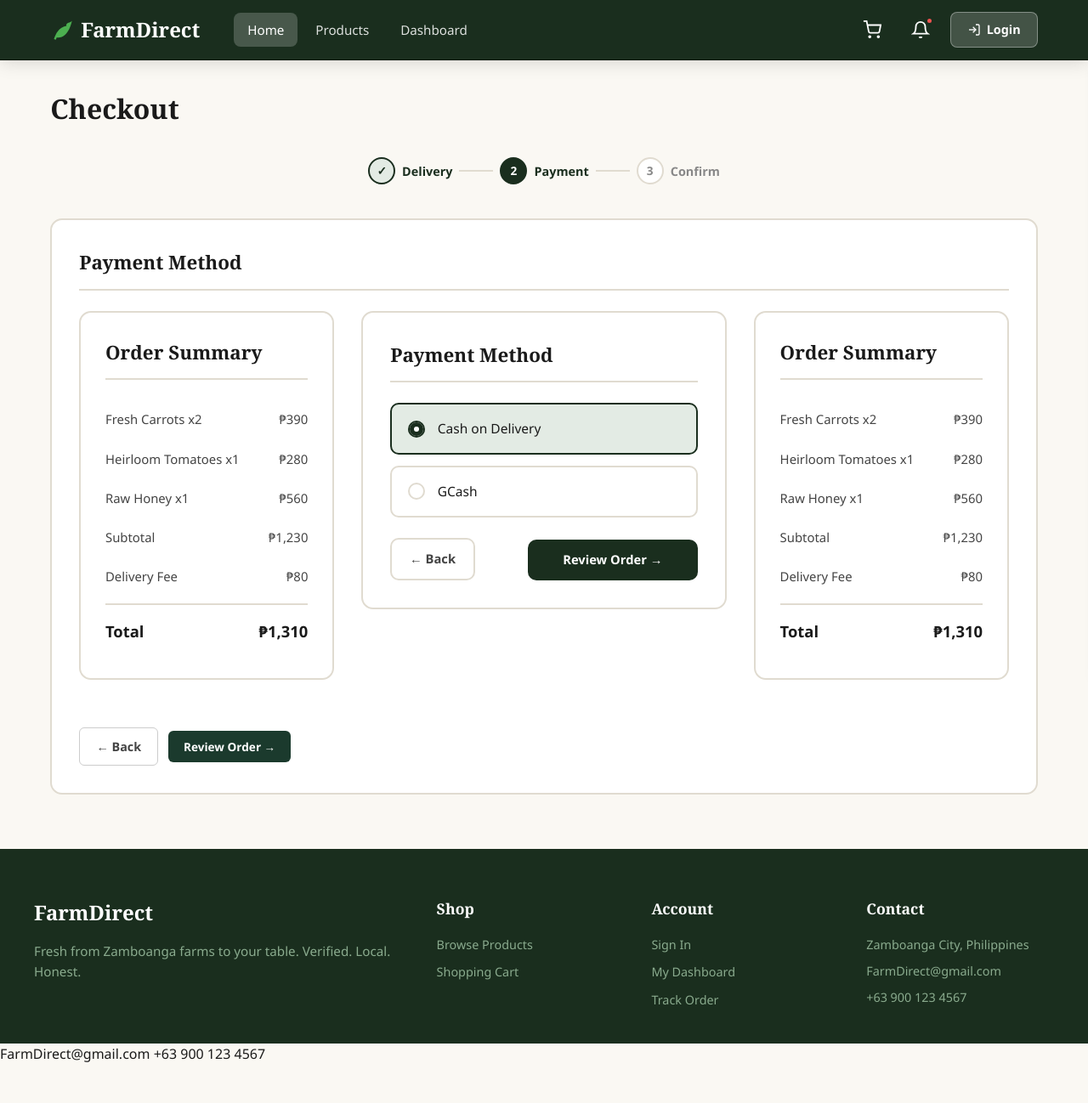
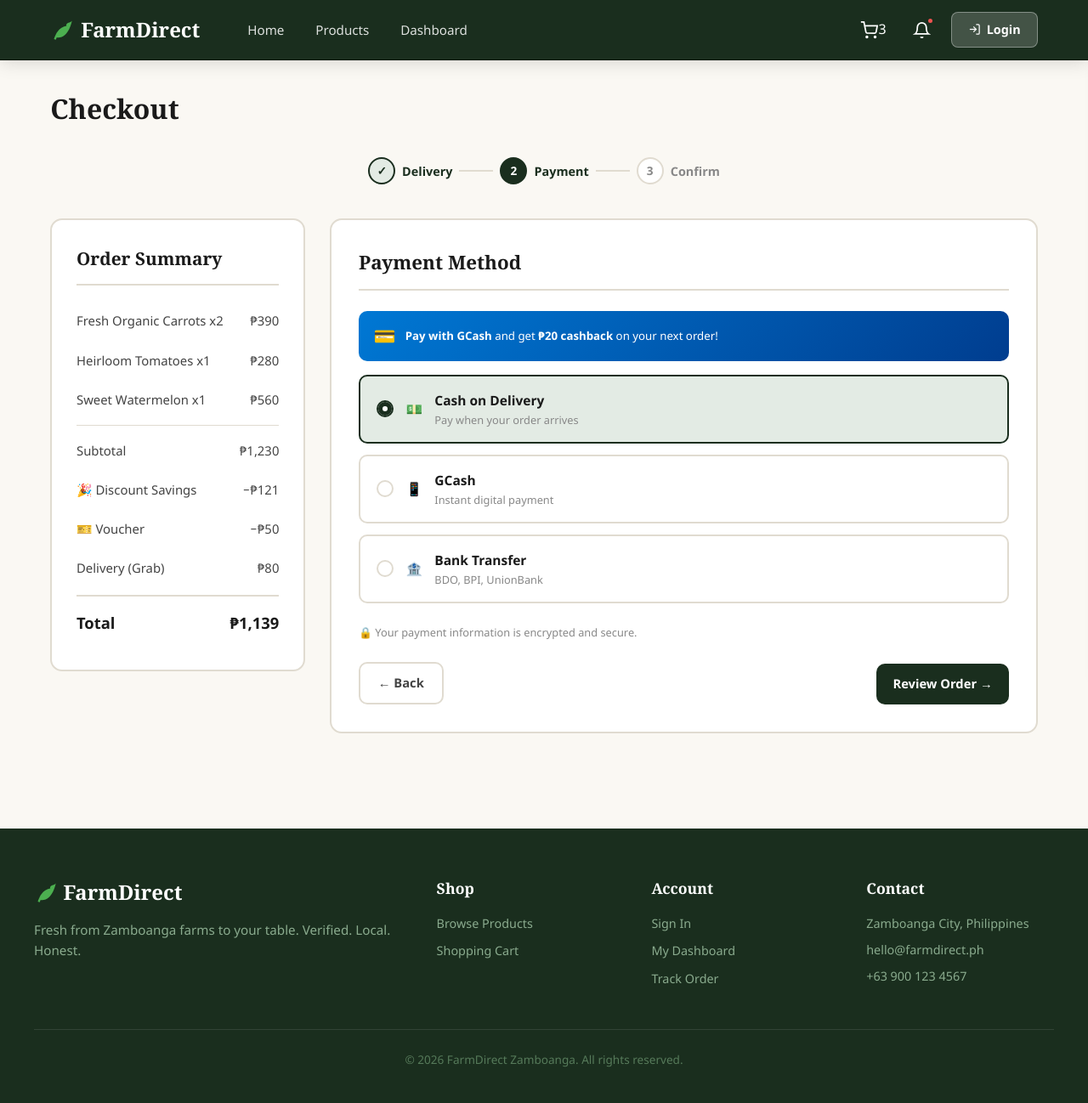
Before and after one commit to ty202500601-design/FarmDirect, a plain HTML site: page USER/checkout-payment.html in a window 1280 px wide. Shown: the whole page at 85% size. Drawn offline with Linux system fonts and the light colour scheme.

Commit message:
Revise checkout payment layout and details
Updated payment method section to include GCash promo and adjusted order summary details.

```diff
--- a/USER/checkout-payment.html
+++ b/USER/checkout-payment.html
@@ -4,128 +4,39 @@
 <meta charset="UTF-8">
 <meta name="viewport" content="width=device-width, initial-scale=1.0">
 <title>Payment – FarmDirect</title>
-<!-- Shared stylesheet for all USER pages -->
 <link rel="stylesheet" href="style.css">
 <style>
-/* On mobile the layout stacks vertically.
-   Order Summary is placed first in the DOM so it naturally appears above Payment Method.
-   On desktop both columns sit side by side. */
-.checkout-layout {
-  display: flex;
-  gap: 2rem;
-  align-items: flex-start;
-  flex-wrap: wrap;
-}
-.checkout-form-wrap {
-  flex: 1;
-  min-width: 280px;
-}
-.summary-card {
-  flex: 0 0 300px;
-}
-
-/* On mobile the summary card sits above the form because of DOM order */
-@media (max-width: 700px) {
-  .checkout-layout {
-    flex-direction: column;
-  }
-  .summary-card {
-    flex: none;
-    width: 100%;
-    /* Summary is first in DOM, so it already appears above payment method */
-  }
-}
+.checkout-layout { display: flex; gap: 1.8rem; align-items: flex-start; flex-wrap: wrap; }
+.checkout-form-wrap { flex: 1; min-width: 280px; }
+.summary-card { flex: 0 0 300px; }
+@media (max-width: 760px) { .checkout-layout { flex-direction: column-reverse; } .summary-card { flex: none; width: 100%; } }
+@media (max-width: 600px) { .step-nav { flex-direction: column-reverse; gap: 0.8rem; } .step-nav .secondary-btn, .step-nav .add-cart-btn { width: 100%; text-align: center; justify-content: center; } }
+.gcash-form { display: none; padding: 1rem; background: var(--cream); border-radius: 10px; margin-top: 0.5rem; border: 1px solid var(--border); }
+#pay-gcash:checked ~ .gcash-form { display: block; }
+.pay-security { display: flex; align-items: center; gap: 0.5rem; font-size: 0.8rem; color: var(--text-light); margin-top: 1rem; }
 </style>
 </head>
 <body>
 
-<!-- NAVIGATION BAR -->
-<!-- NAVIGATION BAR — same across all USER pages -->
 <nav class="navbar">
   <input type="checkbox" id="menu-check" class="menu-checkbox">
   <div class="nav-inner">
-    <a href="../index.html" class="logo">
-      <span class="logo-leaf"></span>
-      <span>FarmDirect</span>
-    </a>
-    <div class="nav-links">
-      <a href="../index.html" class="nav-link active">Home</a>
-      <a href="products.html" class="nav-link">Products</a>
-      <a href="Dashboard.html" class="nav-link">Dashboard</a>
-    </div>
+    <a href="../index.html" class="logo"><span class="logo-leaf"></span><span>FarmDirect</span></a>
+    <div class="nav-links"><a href="../index.html" class="nav-link">Home</a><a href="products.html" class="nav-link">Products</a><a href="Dashboard.html" class="nav-link">Dashboard</a></div>
     <div class="nav-actions">
-      <a href="cart.html" class="cart-btn" title="Cart">
-        <svg width="22" height="22" viewBox="0 0 24 24" fill="none" stroke="currentColor" stroke-width="2">
-          <circle cx="9" cy="21" r="1"/><circle cx="20" cy="21" r="1"/>
-          <path d="M1 1h4l2.68 13.39a2 2 0 0 0 2 1.61h9.72a2 2 0 0 0 2-1.61L23 6H6"/>
-        </svg>
-      </a>
-      <div class="notif-wrap">
-        <button class="notif-btn" tabindex="0" aria-label="Notifications">
-          <svg width="22" height="22" viewBox="0 0 24 24" fill="none" stroke="currentColor" stroke-width="2">
-            <path d="M18 8A6 6 0 0 0 6 8c0 7-3 9-3 9h18s-3-2-3-9"/>
-            <path d="M13.73 21a2 2 0 0 1-3.46 0"/>
-          </svg>
-          <span class="notif-badge"></span>
-        </button>
-        <div class="notif-dropdown">
-          <div class="notif-header"><h4>Notifications</h4></div>
-          <div class="notif-list">
-            <div class="notif-item">
-              <div class="notif-icon"><svg width="20" height="20" viewBox="0 0 24 24" fill="none" stroke="currentColor" stroke-width="2"><path d="M21 15a2 2 0 0 1-2 2H7l-4 4V5a2 2 0 0 1 2-2h14a2 2 0 0 1 2 2z"/></svg></div>
-              <div class="notif-content"><strong>Green Valley Farm</strong><p>Your carrots order is ready for pickup today!</p><span class="notif-time">10 min ago</span></div>
-            </div>
-            <div class="notif-item">
-              <div class="notif-icon"><svg width="20" height="20" viewBox="0 0 24 24" fill="none" stroke="currentColor" stroke-width="2"><path d="M21 15a2 2 0 0 1-2 2H7l-4 4V5a2 2 0 0 1 2-2h14a2 2 0 0 1 2 2z"/></svg></div>
-              <div class="notif-content"><strong>Sunrise Farm</strong><p>Fresh tomatoes harvested this morning!</p><span class="notif-time">1 hour ago</span></div>
-            </div>
-            <div class="notif-item">
-              <div class="notif-icon"><svg width="20" height="20" viewBox="0 0 24 24" fill="none" stroke="currentColor" stroke-width="2"><path d="M21 15a2 2 0 0 1-2 2H7l-4 4V5a2 2 0 0 1 2-2h14a2 2 0 0 1 2 2z"/></svg></div>
-              <div class="notif-content"><strong>Beeline Apiary</strong><p>Honey restocked! Get yours while supplies last.</p><span class="notif-time">3 hours ago</span></div>
-            </div>
-            <div class="notif-item">
-              <div class="notif-icon"><svg width="20" height="20" viewBox="0 0 24 24" fill="none" stroke="currentColor" stroke-width="2"><circle cx="12" cy="12" r="10"/><path d="M12 6v6l4 2"/></svg></div>
-              <div class="notif-content"><strong>Seasonal Alert</strong><p>Mango season is here! Fresh mangoes from Vitali farms now available.</p><span class="notif-time">5 hours ago</span></div>
-            </div>
-            <div class="notif-item">
-              <div class="notif-icon"><svg width="20" height="20" viewBox="0 0 24 24" fill="none" stroke="currentColor" stroke-width="2"><circle cx="12" cy="12" r="10"/><path d="M12 6v6l4 2"/></svg></div>
-              <div class="notif-content"><strong>Coming Soon</strong><p>Lanzones season starts in April from Culianan farms.</p><span class="notif-time">1 day ago</span></div>
-            </div>
-          </div>
-        </div>
-      </div>
-      <a href="../Login/login.html" class="login-btn">
-        <svg width="16" height="16" viewBox="0 0 24 24" fill="none" stroke="currentColor" stroke-width="2">
-          <path d="M15 3h4a2 2 0 0 1 2 2v14a2 2 0 0 1-2 2h-4"/>
-          <polyline points="10 17 15 12 10 7"/><line x1="15" y1="12" x2="3" y2="12"/>
-        </svg>
-        Login
-      </a>
-      <label for="menu-check" class="menu-toggle">
-        <span></span><span></span><span></span>
-      </label>
+      <a href="cart.html" class="cart-btn"><svg width="21" height="21" viewBox="0 0 24 24" fill="none" stroke="currentColor" stroke-width="2"><circle cx="9" cy="21" r="1"/><circle cx="20" cy="21" r="1"/><path d="M1 1h4l2.68 13.39a2 2 0 0 0 2 1.61h9.72a2 2 0 0 0 2-1.61L23 6H6"/></svg><span class="cart-count">3</span></a>
+      <div class="notif-wrap"><button class="notif-btn" tabindex="0" aria-label="Notifications"><svg width="21" height="21" viewBox="0 0 24 24" fill="none" stroke="currentColor" stroke-width="2"><path d="M18 8A6 6 0 0 0 6 8c0 7-3 9-3 9h18s-3-2-3-9"/><path d="M13.73 21a2 2 0 0 1-3.46 0"/></svg><span class="notif-badge"></span></button><div class="notif-dropdown"><div class="notif-header"><h4>Notifications</h4></div><div class="notif-list"><div class="notif-item"><div class="notif-icon"><svg width="18" height="18" viewBox="0 0 24 24" fill="none" stroke="currentColor" stroke-width="2"><circle cx="12" cy="12" r="10"/><path d="M12 6v6l4 2"/></svg></div><div class="notif-content"><strong>Tip</strong><p>Pay with GCash and get ₱20 cashback on your next order!</p><span class="notif-time">Promo</span></div></div></div></div></div>
+      <a href="../Login/login.html" class="login-btn"><svg width="15" height="15" viewBox="0 0 24 24" fill="none" stroke="currentColor" stroke-width="2"><path d="M15 3h4a2 2 0 0 1 2 2v14a2 2 0 0 1-2 2h-4"/><polyline points="10 17 15 12 10 7"/><line x1="15" y1="12" x2="3" y2="12"/></svg>Login</a>
+      <label for="menu-check" class="menu-toggle"><span></span><span></span><span></span></label>
     </div>
   </div>
   <label for="menu-check" class="menu-overlay"></label>
-  <div class="menu-panel">
-    <div class="menu-section">
-      <h3>Navigation</h3>
-      <a href="../index.html" class="menu-item">Home</a>
-      <a href="products.html" class="menu-item">Browse Products</a>
-      <a href="Dashboard.html" class="menu-item">My Dashboard</a>
-      <a href="cart.html" class="menu-item">Shopping Cart</a>
-    </div>
-    <a href="cart.html" class="menu-cta">View Cart</a>
-  </div>
+  <div class="menu-panel"><div class="menu-section"><h3>Navigation</h3><a href="../index.html" class="menu-item">Home</a><a href="products.html" class="menu-item">Browse Products</a><a href="Dashboard.html" class="menu-item">My Dashboard</a><a href="cart.html" class="menu-item">Shopping Cart</a></div><a href="cart.html" class="menu-cta">View Cart</a></div>
 </nav>
 
-<!-- CHECKOUT FLOW — Step 2 of 3: Payment -->
 <div class="checkout-wrap">
   <div class="container">
     <h1 class="page-title">Checkout</h1>
-
-    <!-- STEP INDICATOR -->
-    <!-- STEP INDICATOR — Step 1 marked done, Step 2 active -->
     <div class="checkout-steps">
       <div class="step done"><span class="step-num">✓</span> Delivery</div>
       <div class="step-line"></div>
@@ -134,110 +45,91 @@
       <div class="step"><span class="step-num">3</span> Confirm</div>
     </div>
 
-    <!-- TWO-COLUMN LAYOUT -->
     <div class="checkout-layout">
+      <!-- ORDER SUMMARY (first in DOM = top on mobile) -->
+      <div class="summary-card">
+        <h2>Order Summary</h2>
+        <div class="summary-row"><span>Fresh Organic Carrots x2</span><span>₱390</span></div>
+        <div class="summary-row"><span>Heirloom Tomatoes x1</span><span>₱280</span></div>
+        <div class="summary-row"><span>Sweet Watermelon x1</span><span>₱560</span></div>
+        <div style="height:1px;background:var(--border);margin:0.4rem 0;"></div>
+        <div class="summary-row"><span>Subtotal</span><span>₱1,230</span></div>
+        <div class="summary-row savings"><span>🎉 Discount Savings</span><span>−₱121</span></div>
+        <div class="summary-row savings"><span>🎫 Voucher</span><span>−₱50</span></div>
+        <div class="summary-row"><span>Delivery (Grab)</span><span>₱80</span></div>
+        <div class="summary-row total-row"><span>Total</span><span>₱1,139</span></div>
+      </div>
 
-      <!-- PAYMENT METHOD (left / top on mobile) -->
+      <!-- PAYMENT METHOD -->
       <div class="checkout-form-wrap">
         <h2>Payment Method</h2>
 
-    <!-- TWO-COLUMN LAYOUT: Order Summary (left/top) + Payment Method (right/bottom)
-         On mobile the summary card appears first because it comes first in the DOM -->
-    <div class="checkout-layout">
+        <!-- GCash promo -->
+        <div style="background:linear-gradient(135deg,#0078d4,#003d8f);color:#fff;border-radius:10px;padding:0.8rem 1.1rem;margin-bottom:1rem;display:flex;align-items:center;gap:0.7rem;font-size:0.83rem;">
+          <span style="font-size:1.3rem;">💳</span>
+          <div><strong>Pay with GCash</strong> and get <strong>₱20 cashback</strong> on your next order!</div>
+        </div>
 
-      <!-- ORDER SUMMARY — shown first in DOM so it stacks above Payment on mobile -->
-      <div class="summary-card">
-        <h2>Order Summary</h2>
-        <div class="summary-row"><span>Fresh Carrots x2</span><span>₱390</span></div>
-        <div class="summary-row"><span>Heirloom Tomatoes x1</span><span>₱280</span></div>
-        <div class="summary-row"><span>Raw Honey x1</span><span>₱560</span></div>
-        <div class="summary-row"><span>Subtotal</span><span>₱1,230</span></div>
-        <div class="summary-row"><span>Delivery Fee</span><span>₱80</span></div>
-        <div class="summary-row total-row"><span>Total</span><span>₱1,310</span></div>
-      </div>
-
-      <!-- PAYMENT METHOD — appears below summary on mobile, beside it on desktop -->
-      <div class="checkout-form-wrap">
-        <h2>Payment Method</h2>
-
-        <!-- Payment options: Cash on Delivery or GCash -->
         <div class="payment-options">
           <input type="radio" name="payment" id="pay-cod" checked>
           <label for="pay-cod" class="pay-label">
-            <span class="pay-radio-dot"></span>Cash on Delivery
+            <span class="pay-radio-dot"></span>
+            <span class="pay-icon">💵</span>
+            <div style="flex:1;">
+              <div style="font-weight:700;">Cash on Delivery</div>
+              <div style="font-size:0.8rem;color:var(--text-light);">Pay when your order arrives</div>
+            </div>
           </label>
 
           <input type="radio" name="payment" id="pay-gcash">
           <label for="pay-gcash" class="pay-label">
-            <span class="pay-radio-dot"></span>GCash
+            <span class="pay-radio-dot"></span>
+            <span class="pay-icon">📱</span>
+            <div style="flex:1;">
+              <div style="font-weight:700;">GCash <span style="background:var(--orange);color:#fff;font-size:0.65rem;font-weight:700;padding:0.1rem 0.4rem;border-radius:3px;margin-left:0.3rem;">+₱20 Cashback</span></div>
+              <div style="font-size:0.8rem;color:var(--text-light);">Instant digital payment</div>
+            </div>
+          </label>
+          <!-- GCash form reveals when gcash is selected (CSS trick) -->
+          <div class="gcash-form">
+            <div class="form-group" style="margin-bottom:0.7rem;">
+              <label>GCash Number</label>
+              <div class="phone-wrap"><span class="phone-prefix">+63</span><input type="tel" placeholder="917 000 0000"></div>
+            </div>
+          </div>
+
+          <input type="radio" name="payment" id="pay-bank">
+          <label for="pay-bank" class="pay-label">
+            <span class="pay-radio-dot"></span>
+            <span class="pay-icon">🏦</span>
+            <div style="flex:1;">
+              <div style="font-weight:700;">Bank Transfer</div>
+              <div style="font-size:0.8rem;color:var(--text-light);">BDO, BPI, UnionBank</div>
+            </div>
           </label>
         </div>
 
-        <!-- Navigation buttons -->
+        <div class="pay-security">
+          🔒 Your payment information is encrypted and secure.
+        </div>
+
         <div class="step-nav">
           <a href="checkout.html" class="secondary-btn">← Back</a>
-          <a href="checkout-confirm.html" class="add-cart-btn" style="max-width:200px;">Review Order →</a>
+          <a href="checkout-confirm.html" class="add-cart-btn" style="width:auto;">Review Order →</a>
         </div>
       </div>
-
-      <!-- ORDER SUMMARY (right on desktop, below form on mobile) -->
-      <div class="summary-card">
-        <h2>Order Summary</h2>
-        <div class="summary-row"><span>Fresh Carrots x2</span><span>₱390</span></div>
-        <div class="summary-row"><span>Heirloom Tomatoes x1</span><span>₱280</span></div>
-        <div class="summary-row"><span>Raw Honey x1</span><span>₱560</span></div>
-        <div class="summary-row"><span>Subtotal</span><span>₱1,230</span></div>
-        <div class="summary-row"><span>Delivery Fee</span><span>₱80</span></div>
-        <div class="summary-row total-row"><span>Total</span><span>₱1,310</span></div>
-      </div>
-
-        <div style="margin-top:1.5rem; display:flex; gap:0.75rem; align-items:center; flex-wrap:wrap;">
-          <a href="checkout.html" class="secondary-btn" style="padding:0.65rem 1.2rem; border:1px solid #ccc; border-radius:6px; text-decoration:none; color:#444; font-size:0.9rem; background:#fff;">← Back</a>
-          <a href="checkout-confirm.html" style="display:inline-block; text-align:center; padding:0.5rem 1.1rem; background:#1b3a2d; color:#fff; border-radius:6px; text-decoration:none; font-size:0.85rem; font-weight:600;">Review Order →</a>
-        </div>
-      </div>
-
     </div>
   </div>
 </div>
 
-<!-- FOOTER -->
-<!-- FOOTER — consistent across all USER pages -->
 <footer class="footer">
   <div class="footer-inner">
-    <div class="footer-col">
-      <div class="footer-logo">FarmDirect</div>
-      <p class="footer-desc">Fresh from Zamboanga farms to your table. Verified. Local. Honest.</p>
-    </div>
-    <div class="footer-col">
-      <h4>Shop</h4>
-      <div class="footer-links">
-        <a href="products.html">Browse Products</a>
-        <a href="cart.html">Shopping Cart</a>
-      </div>
-    </div>
-    <div class="footer-col">
-      <h4>Account</h4>
-      <div class="footer-links">
-        <a href="../Login/login.html">Sign In</a>
-        <a href="Dashboard.html">My Dashboard</a>
-        <a href="Order_tracking.html">Track Order</a>
-      </div>
-    </div>
-    <div class="footer-col">
-      <h4>Contact</h4>
-      <div class="footer-contact">
-        <span>Zamboanga City, Philippines</span>
-        <a href="mailto:FarmDirect@gmail.com">FarmDirect@gmail.com</a>
-        <a href="tel:+639001234567">+63 900 123 4567</a>
-      </div>
-    </div>
+    <div class="footer-col"><div class="footer-logo"><span class="logo-leaf"></span> FarmDirect</div><p class="footer-desc">Fresh from Zamboanga farms to your table. Verified. Local. Honest.</p></div>
+    <div class="footer-col"><h4>Shop</h4><div class="footer-links"><a href="products.html">Browse Products</a><a href="cart.html">Shopping Cart</a></div></div>
+    <div class="footer-col"><h4>Account</h4><div class="footer-links"><a href="../Login/login.html">Sign In</a><a href="Dashboard.html">My Dashboard</a><a href="Order_tracking.html">Track Order</a></div></div>
+    <div class="footer-col"><h4>Contact</h4><div class="footer-contact"><span>Zamboanga City, Philippines</span><a href="mailto:hello@farmdirect.ph">hello@farmdirect.ph</a><a href="tel:+639001234567">+63 900 123 4567</a></div></div>
+    <div class="footer-bottom"><p>© 2026 FarmDirect Zamboanga. All rights reserved.</p></div>
   </div>
 </footer>
-
 </body>
 </html>
-        <a href="/cdn-cgi/l/email-protection#e8808d848487a88e899a858c819a8d8b9cc69880"><span class="__cf_email__" data-cfemail="244c4148484b6442455649404d564147500a544c">FarmDirect@gmail.com</span></a>
-        <a href="tel:+639001234567">+63 900 123 4567</a>
-      </div>
-    </div>
```
